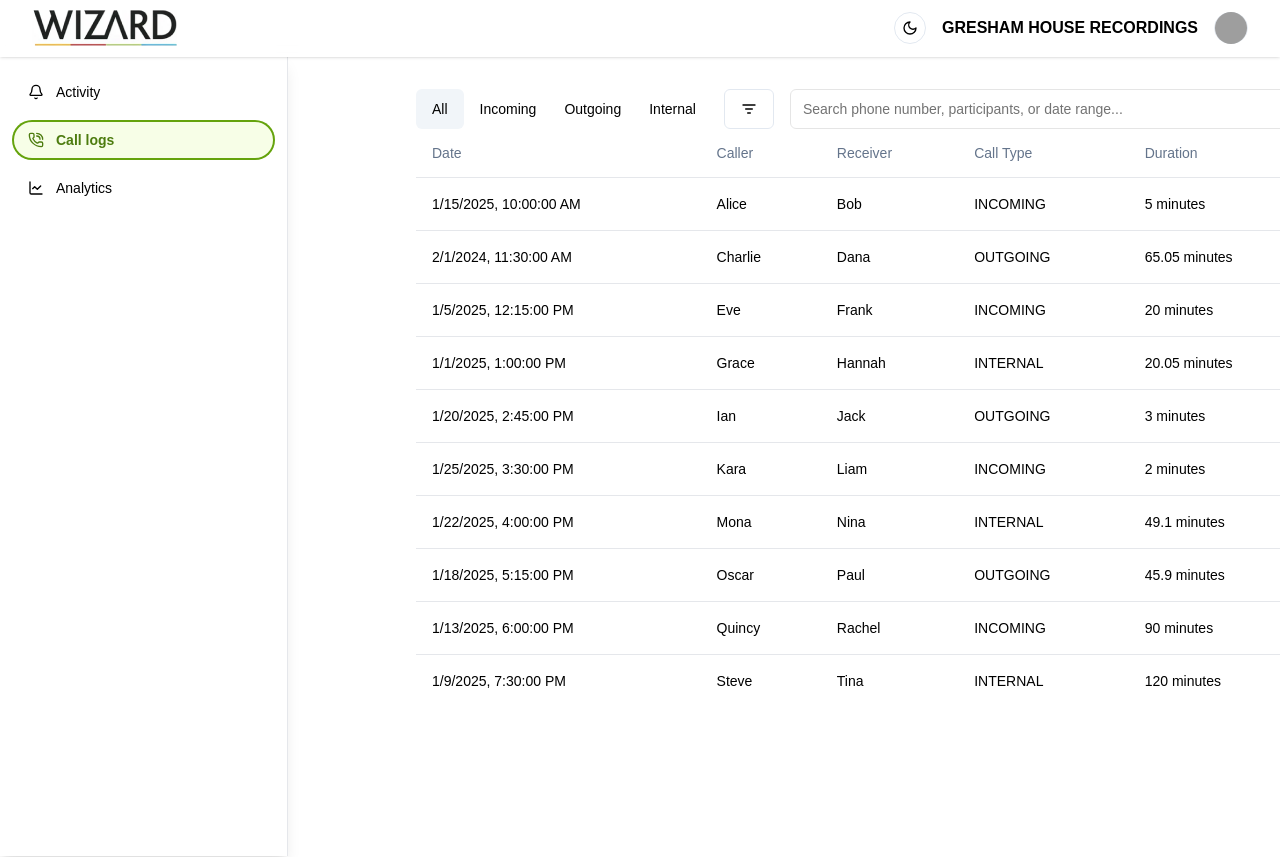
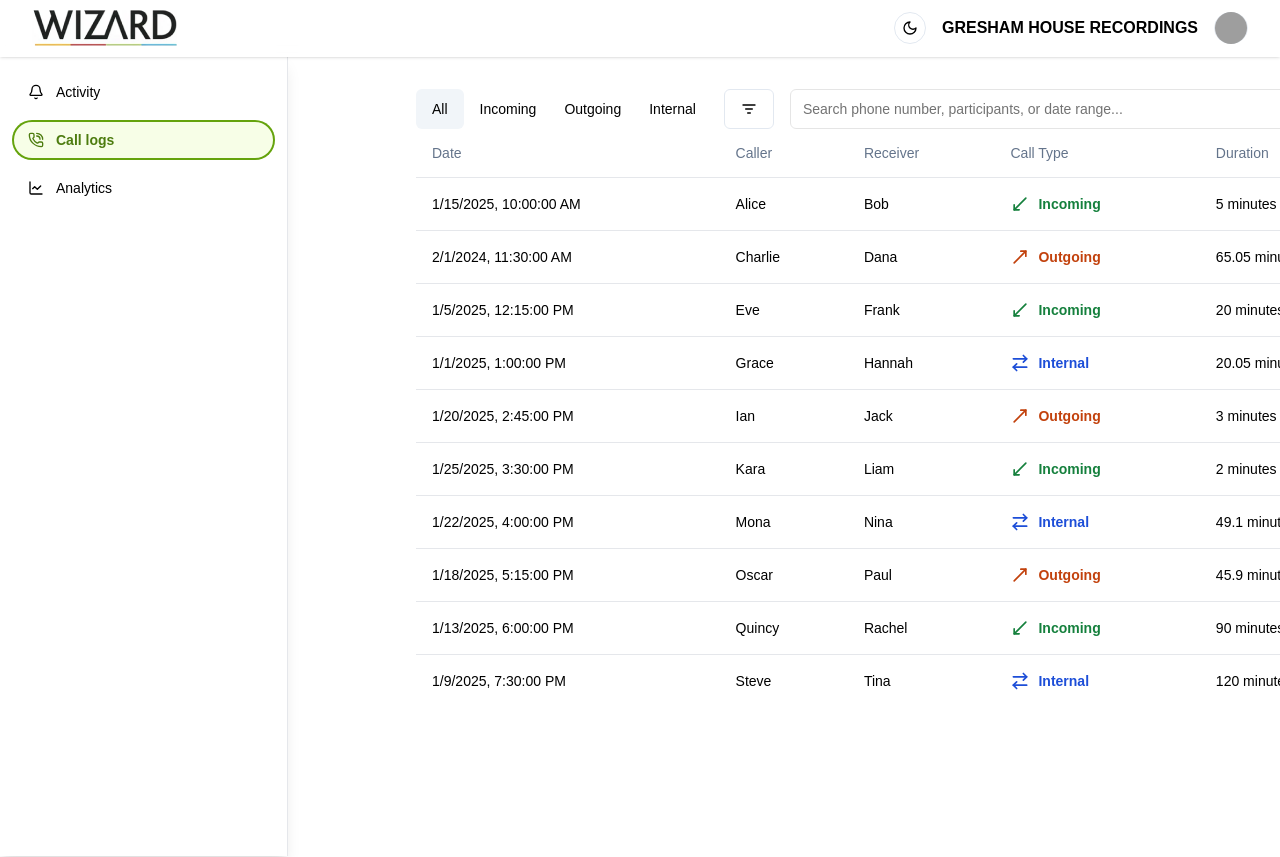
Before and after one commit to EmsiJoseph/greshamie.recordings, a Next.js app in the folder frontend/: page /admin/call-logs in a window 1280 px wide. Built offline with nearby package versions, Linux system fonts and the light colour scheme; grey boxes are pictures that could not be loaded.

Commit message:
Enhance call list component by adding call type labels and icons, and improve date and duration display

```diff
--- a/frontend/app/(protected)/admin/call-logs/components/call-list.tsx
+++ b/frontend/app/(protected)/admin/call-logs/components/call-list.tsx
@@ -1,17 +1,29 @@
 import { Table, TableBody, TableCell, TableHead, TableHeader, TableRow } from "@/components/ui/table";
-import { ICall } from "@/lib/interfaces/call-interface"
+import { ICall } from "@/lib/interfaces/call-interface";
 import CallListSkeleton from "@/components/presentational/call-list-skeleton";
+import { MoveDownLeft, MoveUpRight, ArrowRightLeft } from "lucide-react";
+import React from "react";
 
 interface CallListProps {
-  calls?: ICall[]
-  isFetching?: boolean
+  calls?: ICall[];
+  isFetching?: boolean;
 }
+
+const callLabels: Record<string, string> = {
+  INCOMING: "Incoming",
+  OUTGOING: "Outgoing",
+  INTERNAL: "Internal",
+};
+
+const callIcons: Record<string, { icon: any; colorClass: string }> = {
+  INCOMING: { icon: MoveDownLeft, colorClass: "text-green-700" },
+  OUTGOING: { icon: MoveUpRight, colorClass: "text-orange-700" },
+  INTERNAL: { icon: ArrowRightLeft, colorClass: "text-blue-700" },
+};
 
 export const CallList = ({ calls, isFetching }: CallListProps) => {
   if (isFetching) {
-    return (
-      <CallListSkeleton />
-    )
+    return <CallListSkeleton />;
   }
 
   return (
@@ -25,7 +37,6 @@ export const CallList = ({ calls, isFetching }: CallListProps) => {
             <TableHead>Call Type</TableHead>
             <TableHead>Duration</TableHead>
             <TableHead>Recorder</TableHead>
-            <TableHead>Size</TableHead>
           </TableRow>
         </TableHeader>
 
@@ -33,35 +44,30 @@ export const CallList = ({ calls, isFetching }: CallListProps) => {
           {calls && calls.length > 0 ? (
             calls.map((call) => (
               <TableRow key={call.id}>
-                {Object.keys(call).map((key) => {
-                  const value = call[key as keyof ICall];
-
-                  // Handle Date type (convert to string)
-                  if (value instanceof Date) {
-                    return (
-                      <TableCell key={key}>
-                        {value.toLocaleString()}
-                      </TableCell>
-                    );
-                  }
-
-                  if (key !== "id") {
-                    // For other types (string, number), simply render them
-                    return (
-                      <TableCell key={key}>
-                        {key === "duration" ? `${value} minutes` : value}
-                      </TableCell>
-                    );
-                  }
-                })}
+                <TableCell>
+                  {call.date instanceof Date ? call.date.toLocaleString() : call.date}
+                </TableCell>
+                <TableCell>{call.caller}</TableCell>
+                <TableCell>{call.receiver}</TableCell>
+                <TableCell>
+                  {call.callType && callIcons[call.callType] ? (
+                    <div className={`flex items-center ${callIcons[call.callType].colorClass}`}>
+                      {React.createElement(callIcons[call.callType].icon, {
+                        className: "h-5 w-5",
+                      })}
+                      <span className="ml-2 font-bold">{callLabels[call.callType] || "Unknown Action"}</span>
+                    </div>
+                  ) : (
+                    <span>No Action</span>
+                  )}
+                </TableCell>
+                <TableCell>{call.duration ? `${call.duration} minutes` : "N/A"}</TableCell>
+                <TableCell>{call.recorder}</TableCell>
               </TableRow>
             ))
-
           ) : (
             <TableRow>
-              <TableCell
-                className="h-24 text-center"
-              >
+              <TableCell colSpan={7} className="h-24 text-center">
                 No results.
               </TableCell>
             </TableRow>
@@ -69,5 +75,5 @@ export const CallList = ({ calls, isFetching }: CallListProps) => {
         </TableBody>
       </Table>
     </div>
-  )
-}
+  );
+};
```
